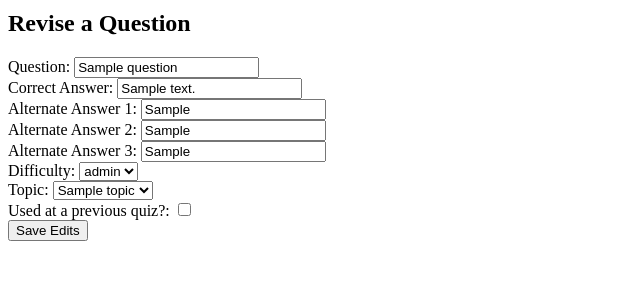
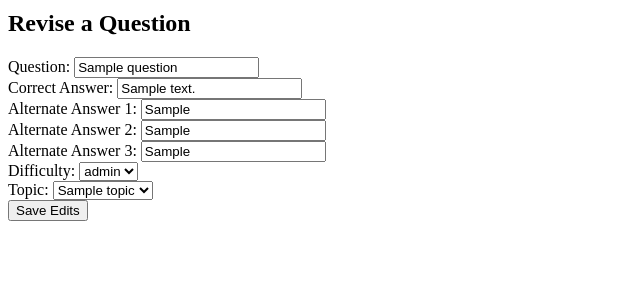
Before and after one commit to Dougmac21/QuizzR, a Flask app: page /questions/1/edit in a window 1280 px wide. Shown: the part 316-616 px from the top of the page, without its empty margins (0-640 px from the left). Run offline with Flask 2, Linux system fonts and the light colour scheme; a database or web service that is not in the repository returns one stand-in record (values such as "Sample title"); some libraries are stand-ins or nearby versions.

Commit message:
flipped name and id tags on edit diff and topic. removed USED from update question

```diff
--- a/pub_quiz_app/controllers/questions_controller.py
+++ b/pub_quiz_app/controllers/questions_controller.py
@@ -59,8 +59,8 @@ def update_question(id):
     alt_ans_3 = request.form["alt_ans_3"]
     difficulty = request.form["difficulty"]
     topic = request.form["topic"]
-    used = request.form["used"]
-    question = Question(the_question, correct_answer, alt_ans_1, alt_ans_2, alt_ans_3, difficulty, topic, used, id)
+    # used = request.form["used"]
+    question = Question(the_question, correct_answer, alt_ans_1, alt_ans_2, alt_ans_3, difficulty, topic, id)
     question_repository.update(question)
     return redirect("/questions")
 
--- a/pub_quiz_app/repositories/question_repository.py
+++ b/pub_quiz_app/repositories/question_repository.py
@@ -54,6 +54,6 @@ def delete_all():
 
 #update
 def update(question):
-    sql = "UPDATE questions SET (the_question, correct_answer, alt_ans_1, alt_ans_2, alt_ans_3, difficulty, topic, used) = (%s, %s, %s, %s, %s, %s, %s, %s) WHERE id = %s"
-    values = [question.the_question, question.correct_answer, question.alt_ans_1, question.alt_ans_2, question.alt_ans_3, question.difficulty, question.topic, question.used, question.id]
+    sql = "UPDATE questions SET (the_question, correct_answer, alt_ans_1, alt_ans_2, alt_ans_3, difficulty, topic) = (%s, %s, %s, %s, %s, %s, %s) WHERE id = %s"
+    values = [question.the_question, question.correct_answer, question.alt_ans_1, question.alt_ans_2, question.alt_ans_3, question.difficulty, question.topic, question.id]
     run_sql(sql, values)
--- a/pub_quiz_app/templates/questions/edit.html
+++ b/pub_quiz_app/templates/questions/edit.html
@@ -29,7 +29,7 @@
         <br>
 
         <label for="difficulty">Difficulty:</label>
-        <select name="difficulty" id="difficulty_id">
+        <select id="difficulty_id" name="difficulty">
             {%  for difficulty in all_difficulties  %}
 
             <option value="{{  difficulty.id  }}">{{  difficulty.level  }}</option>
@@ -39,7 +39,7 @@
         <br>
 
         <label for="topic">Topic:</label>
-        <select name="topic" id="topic_id">
+        <select id="topic_id"name="topic">
             {%  for topic in all_topics  %}
 
             <option value="{{  topic.id  }}">{{  topic.name  }}</option>
@@ -48,9 +48,9 @@
         </select>
         <br>
 
-        <label for="used">Used at a previous quiz?:</label>
+        <!-- <label for="used">Used at a previous quiz?:</label>
         <input type="checkbox" id="used" name="used" value="{{  question.used  }}">
-        <br>
+        <br> -->
 
         <input type="submit" class="edit" value="Save Edits">
 
```
Also changed, not shown: pub_quiz_app/controllers/topics_controller.py (+8 -1 lines).
